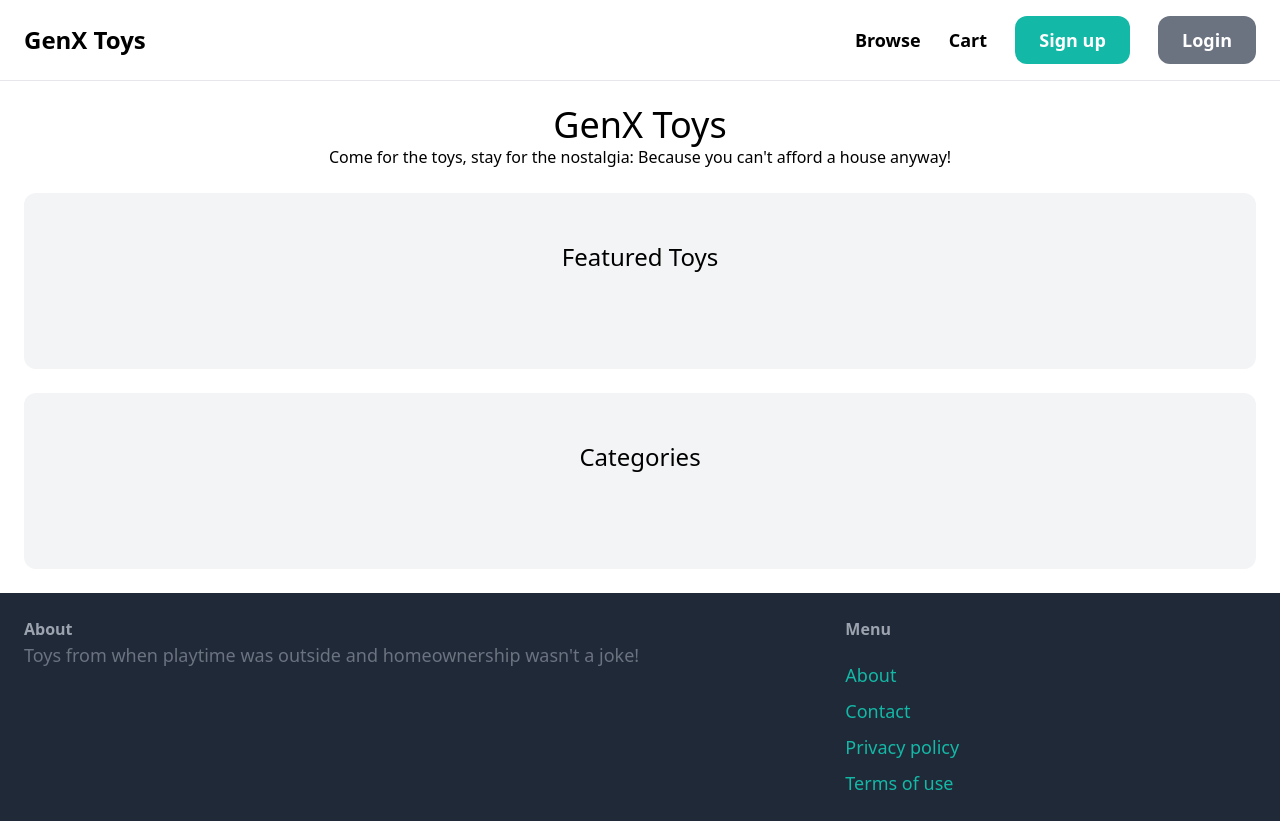
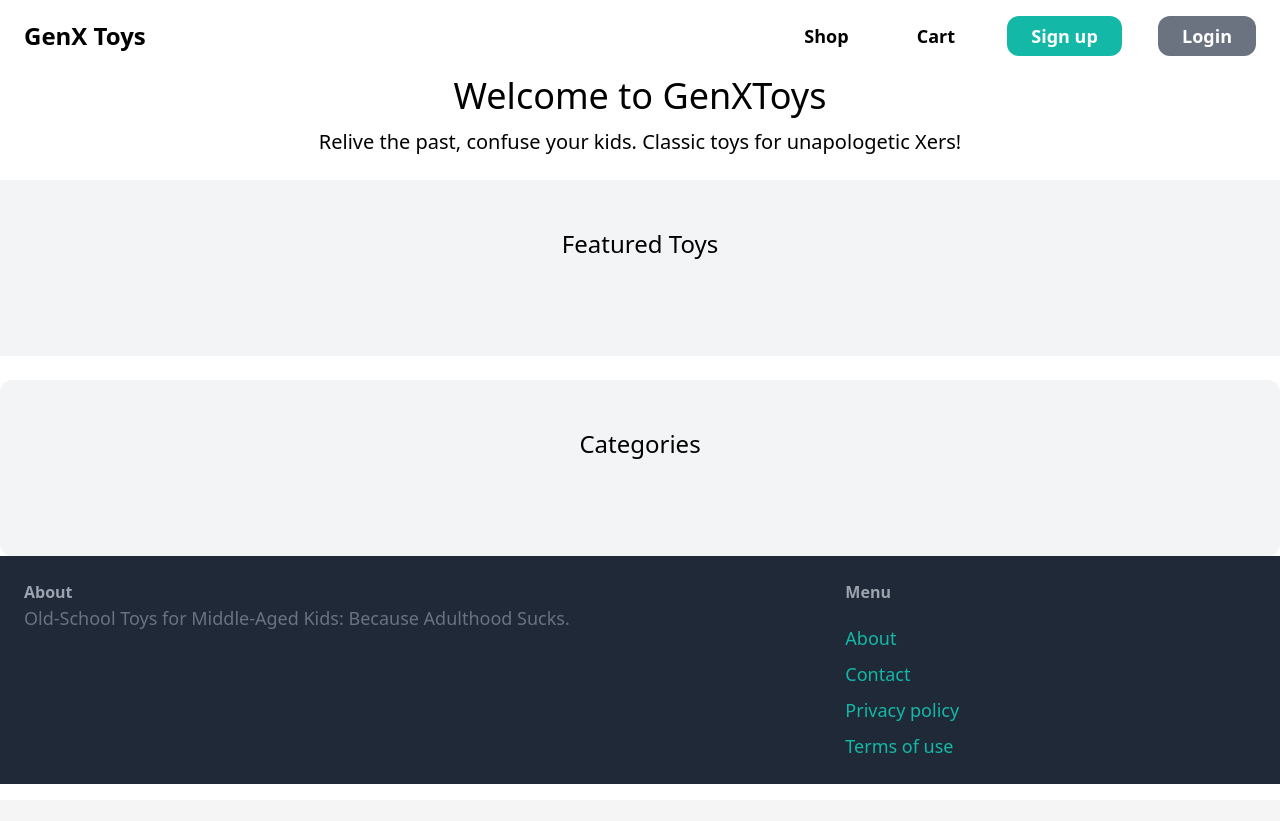
Before and after one commit to MrG-Force/gen-x-toys, a Django app: page / in a window 1280 px wide. After the commit the page ends 784 px from the top, so only its background shows below. Run offline with Django 4.2, Linux system fonts and the light colour scheme; data that the repository does not hold is empty; some libraries are stand-ins or nearby versions.

Commit message:
Ui refinements

```diff
--- a/core/templates/core/base.html
+++ b/core/templates/core/base.html
@@ -4,22 +4,28 @@
     <meta charset="UTF-8">
     <meta name="viewport" content="width=device-width, initial-scale=1.0">
     <script src="https://cdn.tailwindcss.com"></script>
+    {% block extra_head %}{% endblock %}
 
     <title>{% block title %}{% endblock %} | GenX Toys</title>
 
 </head>
 <body>
-    <nav class="py-6 px-6 flex justify-between items-center border-b border-gray-200">
+    <nav class="w-full py-5 px-6 bg-white flex justify-between items-center fixed top-0 z-50" id="nav-bar">
         <a href="/" class="text-2xl font-bold">GenX Toys</a>
-        <div class="space-x-6">
-            <a href="#" class="text-lg font-semibold hover:text-gray-500">Browse</a>
-            <a href="#" class="text-lg font-semibold hover:text-gray-500">Cart</a>
+        <div class="space-x-8">
+            <a href="{% url 'core:shop' %}" class="px-4 text-lg font-semibold hover:text-gray-500">Shop</a>
+            <a href="#" class="px-4 text-lg font-semibold hover:text-gray-500">Cart</a>
 
-            <a href="{% url 'core:signup' %}" class="px-6 py-3 text-lg font-semibold bg-teal-500 text-white rounded-xl hover:bg-teal-700">Sign up</a>
-            <a href="#" class="px-6 py-3 text-lg font-semibold bg-gray-500 text-white rounded-xl hover:bg-gray-700">Login</a>
+            {% if request.user.is_authenticated %}
+                <a href="#" class="text-lg font-semibold hover:text-gray-500">Account</a>
+                <a href="{% url 'core:logout' %}" class="px-6 py-2 text-lg font-semibold bg-gray-500 text-white rounded-xl hover:bg-gray-700">Logout</a>
+            {% else %}
+                <a href="{% url 'core:signup' %}" class="px-6 py-2 text-lg font-semibold bg-teal-500 text-white rounded-xl hover:bg-teal-700">Sign up</a>
+                <a href="{% url 'core:login' %}" class="px-6 py-2 text-lg font-semibold bg-gray-500 text-white rounded-xl hover:bg-gray-700">Login</a>
+            {% endif %}
         </div>
     </nav>
-    <div class="px-6 py-6">
+    <div class="mt-16">
         {% block content %}
         {% endblock %}
     </div>
@@ -27,7 +33,7 @@
     <footer class="py-6 px-6 flex justify-between bg-gray-800">
         <div class="w-2/3 pr-10">
             <h3 class="mb-f font-semibold text-gray-400">About</h3>
-            <p class="text-lg text-gray-500">Toys from when playtime was outside and homeownership wasn't a joke!</p>
+            <p class="text-lg text-gray-500">Old-School Toys for Middle-Aged Kids: Because Adulthood Sucks.</p>
         </div>
         <div class="w-1/3">
             <h3 class="mb-5 font-semibold text-gray-400">Menu</h3>
--- a/core/templates/core/index.html
+++ b/core/templates/core/index.html
@@ -3,13 +3,12 @@
 {% block title %}Welcome{% endblock %}
 
 {% block content %}
-  <h1 class="text-4xl text-center">GenX Toys</h1>
-  <p class="text-center">
-    Come for the toys, stay for the nostalgia: Because you can't afford a house
-    anyway!
-  </p>
+  <h1 class="text-4xl text-center py-3">Welcome to GenXToys</h1>
+  <h2 class="text-center text-xl">
+    Relive the past, confuse your kids. Classic toys for unapologetic Xers!
+  </h2>
 
-  <div class="mt-6 px-6 py-12 bg-gray-100 rounded-xl">
+  <div class="mt-6 px-6 py-12 bg-gray-100">
     <h2 class="mb-12 text-2xl text-center">Featured Toys</h2>
 
     <div class="grid grid-cols-3 gap-3">
```
